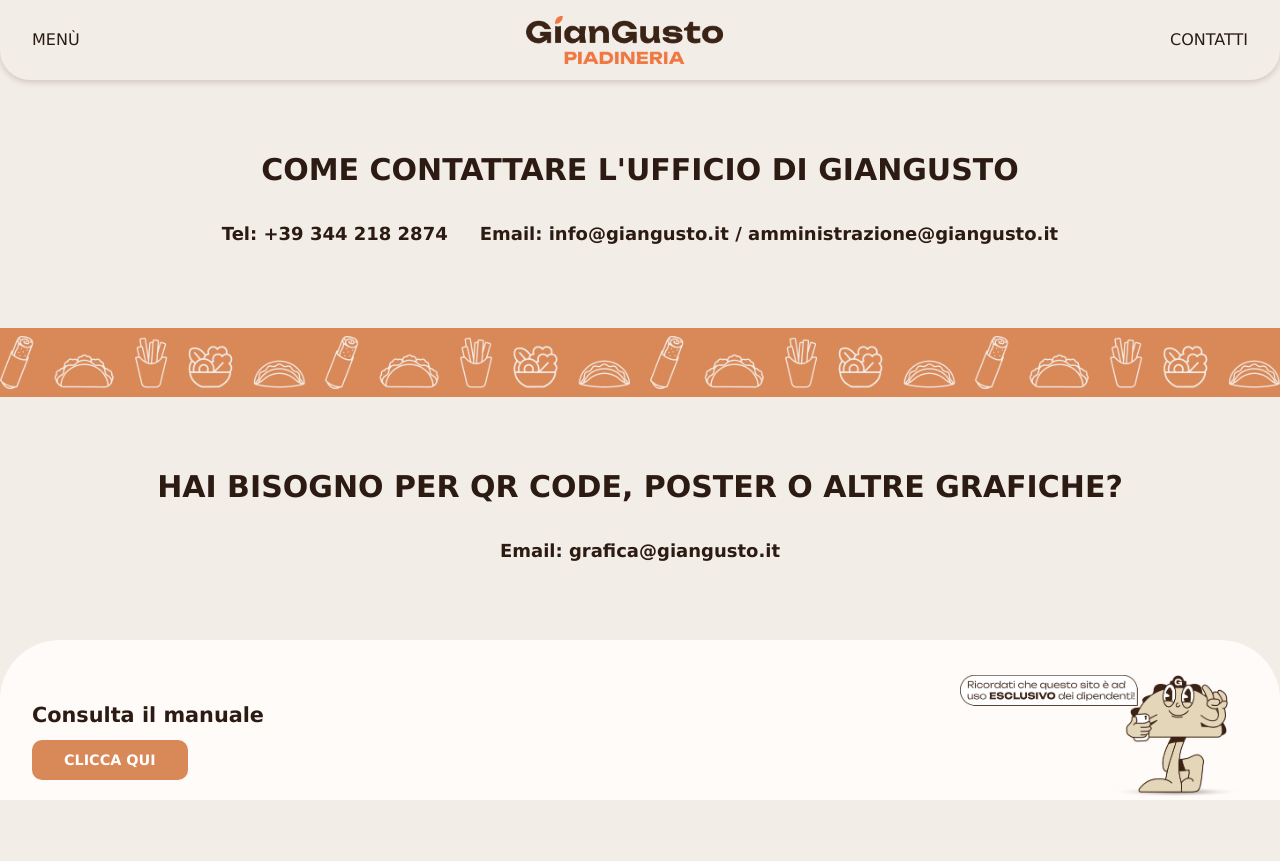
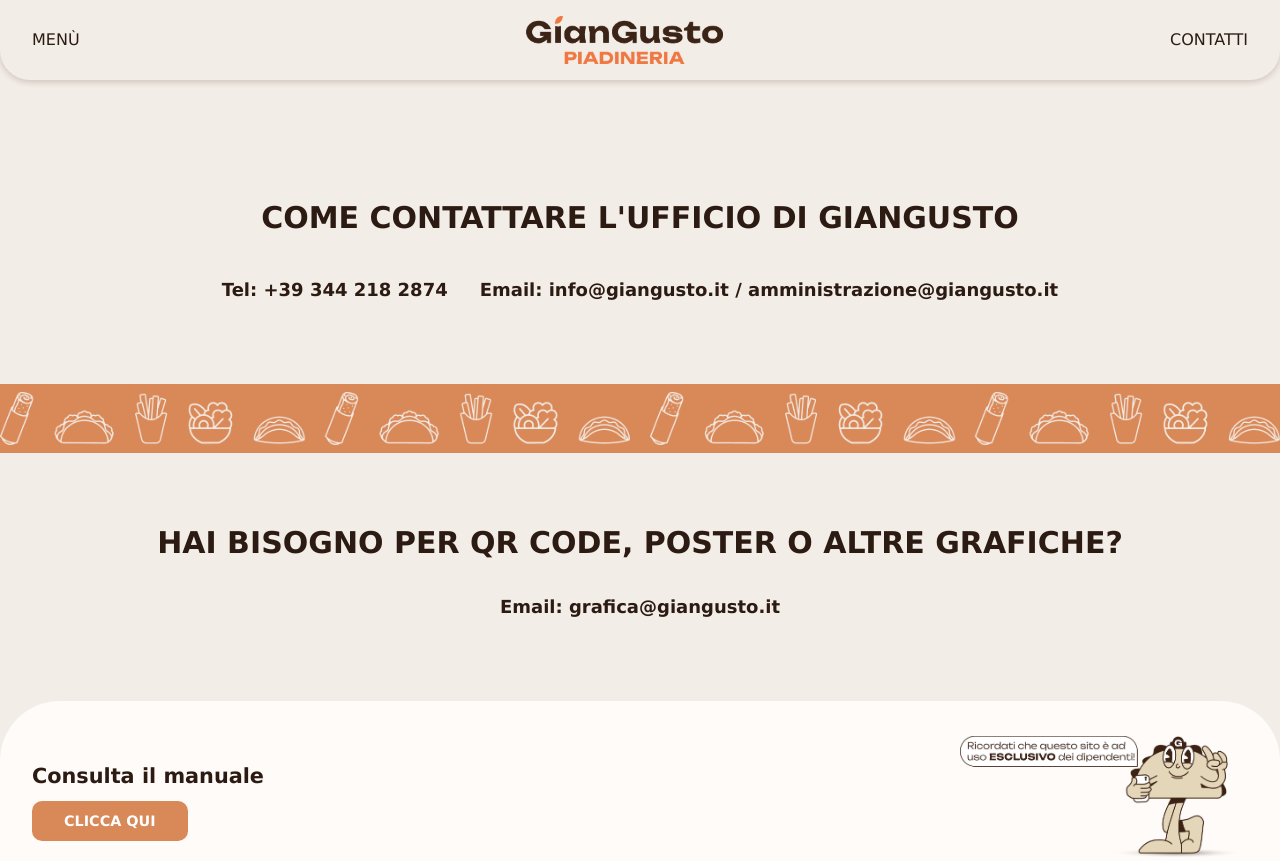
Before and after one commit to micolbenatti/giangusto, a Vue app: page /contatti in a window 1280 px wide. Before the commit the page ends 800 px from the top, so only its background shows below. Built offline with nearby package versions, Linux system fonts and the light colour scheme.

Commit message:
modifica netlify.toml e pagina contatti

```diff
--- a/src/views/Contatti.vue
+++ b/src/views/Contatti.vue
@@ -1,7 +1,7 @@
 <template>
-  <div class="min-h-[calc(100vh-15rem)] flex flex-col items-center py-10 text-center">
+  <div class="min-h-[calc(100vh-15rem)] flex flex-col items-center py-20 text-center">
 
-    <h1 class="text-2xl md:text-3xl font-bold uppercase leading-tight p-8">
+    <h1 class="text-2xl md:text-3xl font-bold uppercase leading-tight p-10">
       Come contattare l'ufficio di Giangusto
     </h1>
 
@@ -16,12 +16,12 @@
 
     <!-- Linea decorativa con icone -->
     <div class="w-full bg-[#d98858] py-2 flex justify-center overflow-hidden">
-      <img src="/icone.png" alt="Icone GianGusto" class="object-contain" />
+      <img src="/icone.png" alt="Icone GianGusto" class="object-contain"/>
     </div>
 
 
     <div class="mt-10">
-      <h2 class="text-2xl md:text-3xl font-bold uppercase text-[#2c1b13] p-8 leading-tight">
+      <h2 class="text-2xl md:text-3xl font-bold uppercase text-[#2c1b13] p-8 leading-tight justify-items-center">
         Hai bisogno per QR code, poster o altre grafiche?
       </h2>
 
```
Also changed, not shown: 1 other file (tests, documents, lock files or other folders).
